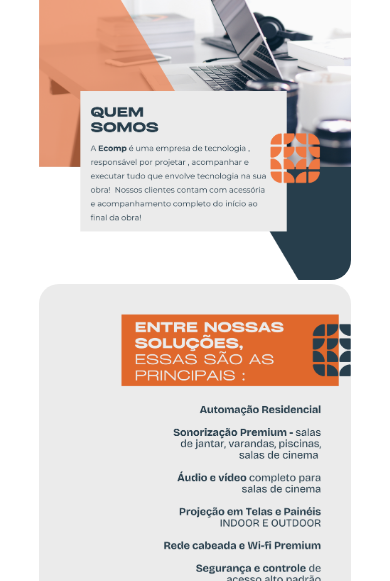
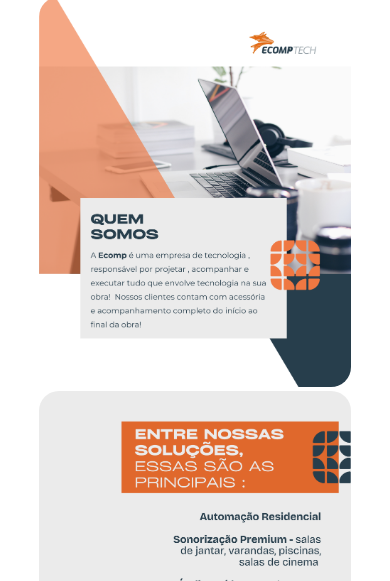
Before and after one commit to viniciusdemarco/Ehome, a plain HTML site: page view/sobre.html in a window 390 px wide. Shown: the part 115-696 px from the top of the page. Drawn offline with Linux system fonts and the light colour scheme.

Commit message:
margin header

```diff
--- a/css/automacao.css
+++ b/css/automacao.css
@@ -83,6 +83,7 @@ h3{
 }
 @media (max-width: 932px){
     main{
+        margin-top: 7em;
         width: 100%;
         border-radius: 0;
     }
--- a/css/index.css
+++ b/css/index.css
@@ -91,6 +91,11 @@ main{
     background-color: #F27244;
 }
 @media (max-width: 932px){
+    body{
+        margin:0;
+        padding:0;
+        border:0;
+    }
     main{
         margin-top: 7em;
         width: 90%;
--- a/css/privacidade.css
+++ b/css/privacidade.css
@@ -10,6 +10,7 @@ main{
     color: #2b2b2b;
     background-color: #ebebeb;
     border-radius: 10px;
+    margin-top: 7em;
 }
 
 main ol li{
--- a/css/sobre.css
+++ b/css/sobre.css
@@ -73,6 +73,7 @@ a {
     main{
         display: flex;
         flex-direction: column;
+        margin-top: 7em;
     }
     .esquerda, .direita{
         width: 100%;
```
